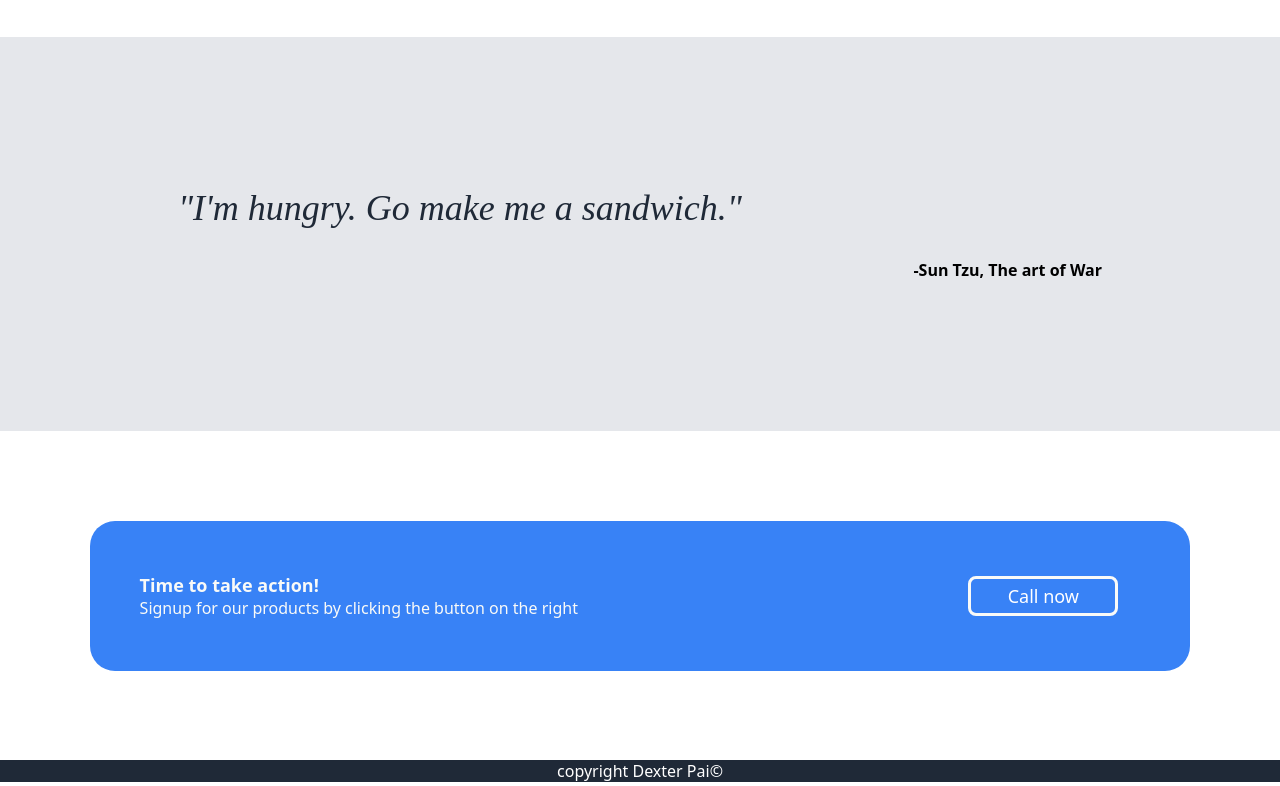
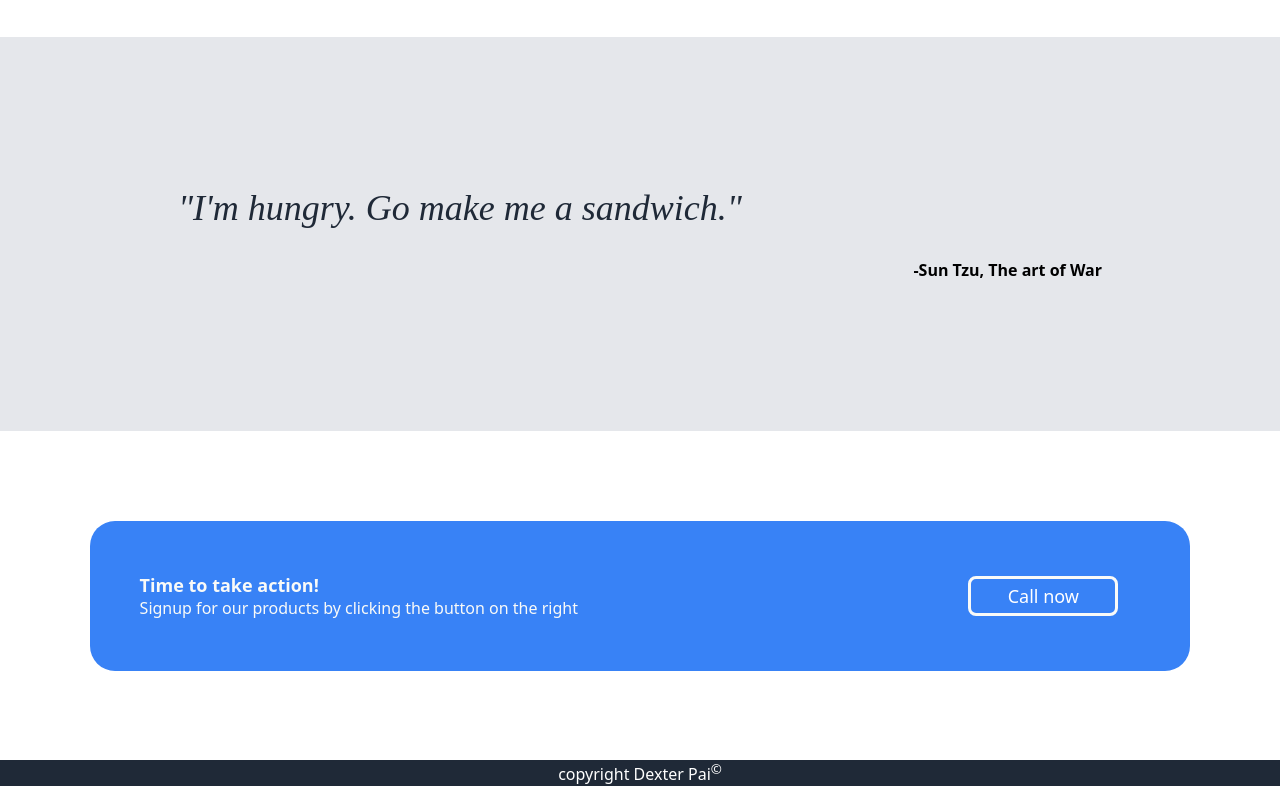
Before and after one commit to Dexter-Pai/Landing-Page, a plain HTML site: page index.html in a window 1280 px wide. Shown: the part 706-1492 px from the top of the page. Drawn offline with Linux system fonts and the light colour scheme.

Commit message:
superscripted copyright logo in the footer

```diff
--- a/index.html
+++ b/index.html
@@ -79,7 +79,7 @@
                 </div>
             </div>
         </div>
-        <div class="footer header-footer">copyright Dexter Pai&#169</div>
+        <div class="footer header-footer">copyright Dexter Pai<sup>&#169</sup></div>
     </div>
 </body>
 </html>
```
